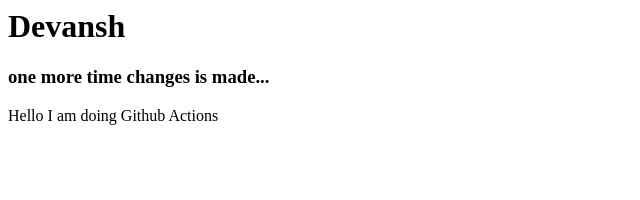
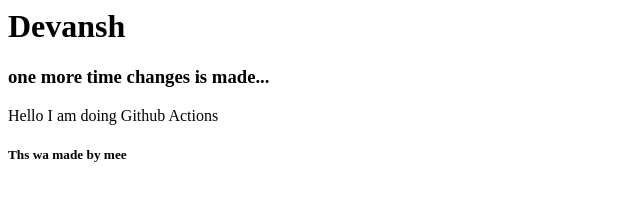
Before and after one commit to devanshh7/action, a plain HTML site: page index.html in a window 1280 px wide. Shown: the whole page, without its empty margins (0-640 px from the left). Drawn offline with Linux system fonts and the light colour scheme.

Commit message:
Update index.html

```diff
--- a/index.html
+++ b/index.html
@@ -1,3 +1,4 @@
 <h1>Devansh</h1>
 <h3>one more time changes is made...</h3>
 <p> Hello I am doing Github Actions </p>
+<h5>Ths wa made by mee</h5>
```
